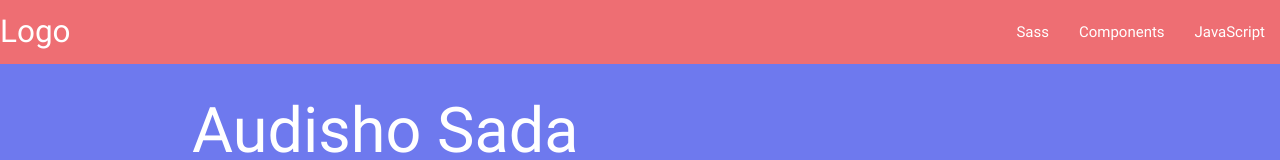
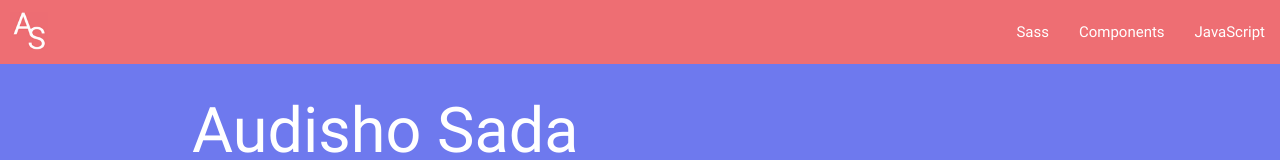
Before and after one commit to audishos/audishos.github.io, a plain HTML site: page index.html in a window 1280 px wide. Shown: the top 160 px of the page. Drawn offline with nearby package versions, Linux system fonts and the light colour scheme.

Commit message:
Adds logo

```diff
--- a/index.html
+++ b/index.html
@@ -18,7 +18,7 @@
 
     <nav>
       <div class="nav-wrapper">
-        <a href="#" class="brand-logo">Logo</a>
+        <a href="#" class="brand-logo"><img src="./images/as.png"></a>
         <ul id="nav-mobile" class="right hide-on-med-and-down">
           <li><a href="#">Sass</a></li>
           <li><a href="#">Components</a></li>
--- a/styles/style.css
+++ b/styles/style.css
@@ -21,3 +21,8 @@ header {
 #projects {
   background-color: #eeec6e;
 }
+
+.brand-logo img {
+  padding: 12px 10px;
+  width: 58px;
+}
```
Also changed, not shown: images/as.png (added).
